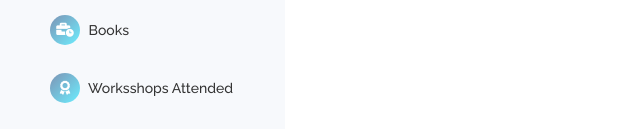
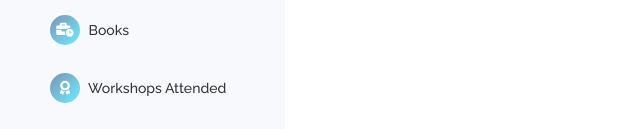
Before and after one commit to UMwarrior/Brij_sir, a plain HTML site: page index.html in a window 1280 px wide. Shown: the part 655-784 px from the top of the page, 0-640 px from the left. Drawn offline with Linux system fonts and the light colour scheme; some packages are replaced by stand-ins of ours; files whose address does not match are found by name.

Commit message:
Update index.html

```diff
--- a/index.html
+++ b/index.html
@@ -92,7 +92,7 @@
                         <li><a href="#Awards"><i class="fas fa-award"></i> Awards</a></li>
 
                         <li><a href="#Books"><i class="fas fa-business-time"></i> Books</a></li>
-                        <li><a href="#Workshop"><i class="fas fa-award"></i> Worksshops Attended</a></li>
+                        <li><a href="#Workshop"><i class="fas fa-award"></i> Workshops Attended</a></li>
                         <li><a href="#contact"><i class="fas fa-paper-plane"></i> Contact Me</a></li>
                     </ul>
                     <!-- /Main menu -->
```
